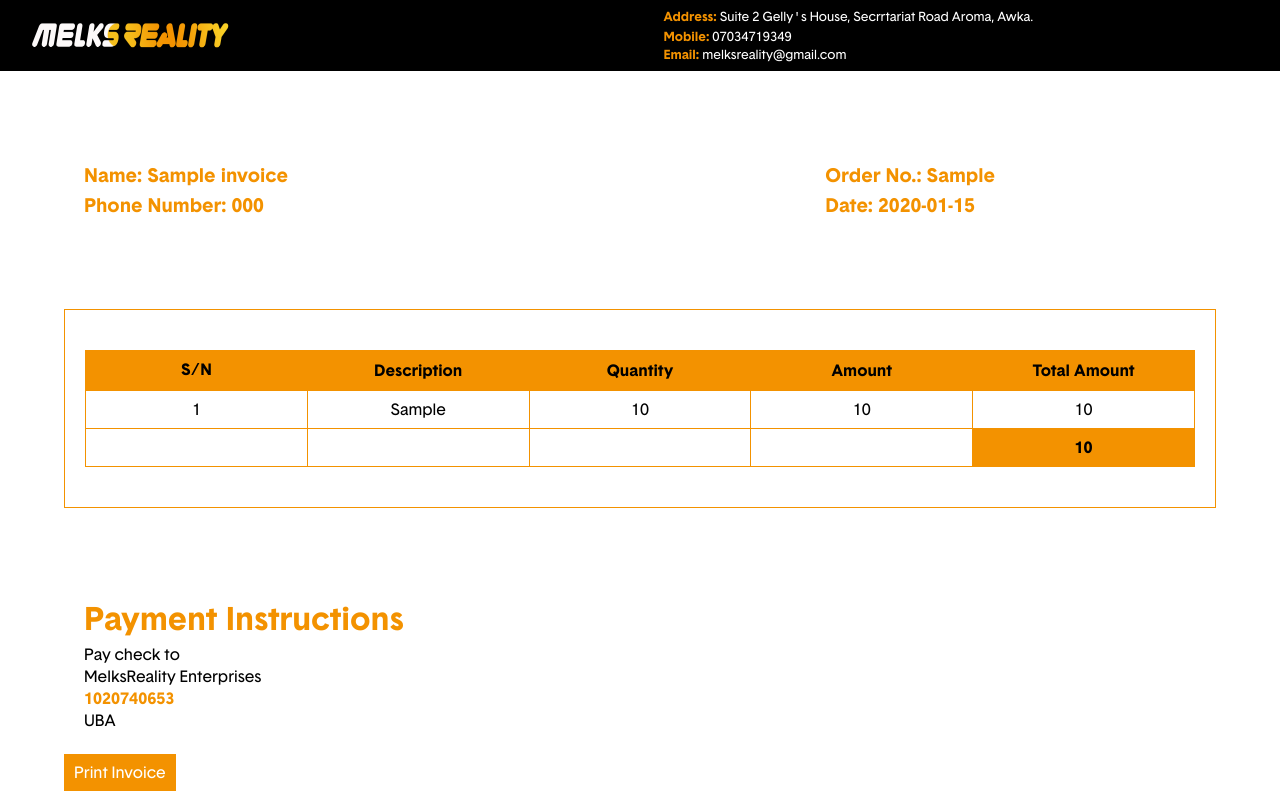
After one commit to Obinabo/Invoice-generator, a PHP site: the page made by invoice.php in a window 1280 px wide. The commit adds this page. Run offline with PHP 8.4, Linux system fonts and the light colour scheme; the visitor is signed in with stand-in values (Sample User, id 1); tables that the repository leaves empty or names only in its code hold one stand-in row (values such as "Sample post").

Commit message:
Second Commit
Still Remaining The Actions Button and Logout Page

```diff
--- /dev/null
+++ b/app/config.php
@@ -0,0 +1,16 @@
+<?php
+define('DB_HOST', 'localhost');
+define('DB_USER', 'wally');
+define('DB_NAME', 'invoice');
+define('DB_PASS', 'Obinabo1995');
+
+$con = @mysqli_connect(DB_HOST, DB_USER, DB_PASS);
+if (!$con){
+    echo "Error connecting to database";
+}else{
+    mysqli_select_db($con, DB_NAME);
+}
+if(phpversion() < 8.0){
+    exit('PHP Version 8 Required');
+}
+?>
--- a/assets/css/styles.css
+++ b/assets/css/styles.css
@@ -1,5 +1,10 @@
 *{
     box-sizing: border-box;
+    margin: 0;
+    padding: 0;
+}
+html, body, p, h1, div, span, table, tbody, tr, th, td, article, aside, figcaption, figure, footer, header, hgroup, menu, nav,
+section, summary, time, mark, audio, video, ul, li{
     margin: 0;
     padding: 0;
 }
@@ -15,6 +20,23 @@
     font-weight: normal;
     font-style: normal;
 }
+body{
+    background:rgb(7, 7, 7);
+    background-image: linear-gradient(180deg,  rgb(20, 19, 22) 20%, rgb(7, 7, 7) 80% );
+    background-repeat: no-repeat;
+    background-size: cover;
+    width: 100%;
+    color: rgb(255, 255, 255);
+    font-family: baset, 'Courier New', Courier, monospace;
+    font-size: 1em;
+}
+#body{
+    background:rgb(255, 255, 255);
+    width: 100%;
+    color: rgb(0, 0, 0);
+    font-family: baset, 'Courier New', Courier, monospace;
+    font-size: 1em;
+}
 h1{
     font-size: 2em;
     color: rgb(243, 146, 0);
@@ -26,12 +48,15 @@ h2{
     margin: 10px auto;
 }
 a{
+    color: #fff;
     text-decoration: none;
-    color: var(--purple);
+}
+p{
+    margin: 5px 0px;
 }
 a:hover{
     text-decoration: none;
-    color: rgb(255, 255, 255);
+    color: rgb(243, 146, 0);
 }
 .login-footer{
     font-size: 0.8em;
@@ -39,7 +64,7 @@ a:hover{
     margin: 10px auto;
 }
 .error{
-    max-width: 400px;
+    width: 100%;
     background: transparent;
     border: 1px solid rgb(230, 1, 1);
     color: rgb(230, 1, 1);
@@ -55,16 +80,7 @@ a:hover{
     font-weight: bold;
     padding: 15px;
     margin: 0 auto;
-}
-body{
-    background:rgb(7, 7, 7);
-    background-image: linear-gradient(180deg,  rgb(20, 19, 22) 20%, rgb(7, 7, 7) 80% );
-    background-repeat: no-repeat;
-    background-size: cover;
-    width: 100%;
-    color: rgb(255, 255, 255);
-    font-family: baset, 'Courier New', Courier, monospace;
-    font-size: 1em;
+    text-align: center;
 }
 #logo{
     width: 150px;
@@ -73,9 +89,9 @@ body{
     background: transparent;
 
 }
-input[type="text"], input[type="email"], input[type="password"] {
+input[type="text"], input[type="email"], input[type="password"], input[type="number"]{
     width: 100%;
-    border: 1.5px solid #f39200;
+    border: 2px solid #f39200;
     border-radius: 5px;
     margin: 10px auto;
     height: 50px;
@@ -84,7 +100,7 @@ input[type="text"], input[type="email"], input[type="password"] {
     font-size: 1.3em;
     padding: 5px 10px;
 }
-input[type="text"]:focus, input[type="email"]:focus, input[type="password"]:focus {
+input[type="text"]:focus, input[type="email"]:focus, input[type="password"]:focus, input[type="number"]:focus{
     outline: 2px solid rgb(250, 209, 38);
     border-radius: 5px;
     color: #fff;
@@ -110,7 +126,6 @@ input[type="submit"]:hover{
     color: #fff;
     border-radius: 5px;
 }
-
 /********************** Homepage Flex Section ***************/
 .main-container{
     max-width: 90%;
@@ -138,6 +153,7 @@ input[type="submit"]:hover{
     border: 1.5px solid #f39200;
     border-radius: 10px;
     background: rgba(0, 0, 0, 0.706);
+    text-align: center;
 }
 .login-container h1{
     color:rgb(250, 209, 38);
@@ -152,5 +168,174 @@ input[type="submit"]:hover{
 
 /********************** User Profile Section ***************/
 header{
+    background-color: rgb(0, 0, 0);
+    padding: 5px 30px;
+    width: 100%;
+    display: flex;
+    flex-flow: row wrap;
+    justify-content: space-around;
+    align-items: center;
+    color: #fff;
+    z-index: 10;
+}
+header .logo{
+    flex: 2 1 200px;
+    align-self: center;
+    margin-right: auto;
 
+    width: 150px;
+    height: 60px;
 }
+/*header .navmenu{
+
+}*/
+header .navmenu i{
+    font-size: 1.3em;
+}
+header .navmenu a{
+    text-decoration: none;
+    color:rgb(255, 255, 255);
+}
+header .navmenu a:hover{
+    text-decoration: none;
+    color:rgb(243, 146, 0);
+}
+header .address{
+    flex: 1 1 auto;
+    align-self: center;
+    font-size: 1em;
+    text-align: left;
+}
+header .address p{
+    font-size: 0.8em;
+    margin: 5px 0px;
+}
+.yellow{
+    color:#f39200;
+    font-weight: bold;
+}
+.yellow-bg{
+    background:#f39200;
+    font-weight: bold;
+}
+footer{
+    background-color: #f39200;
+    color: rgb(0, 0, 0);
+    flex-flow: row wrap;
+    font-size: 0.5em;
+}
+.table-container{
+    max-width: 90%;
+    margin: 5% auto;
+    background: transparent;
+    border: 1px solid rgb(243, 146, 0);
+    padding: 20px;
+}
+.table-container:hover{
+    box-shadow: -2px 4px 10px rgb(44, 44, 44);
+}
+table{
+    border-collapse: collapse;
+    border-spacing: 0;
+    width: 100%;
+    text-align: left;
+    margin: 20px auto;
+    overflow: scroll;
+}
+th, td{
+    padding: 10px;
+    width: 150px;
+    text-align: center;
+    border: 1px solid #f39200;
+}
+th{
+    background-color: #f39200;
+}
+/*tr:nth-of-type(odd){
+    background-color:rgb(20, 19, 22);
+}
+tr:nth-of-type(odd){
+    background-color:rgb(0, 0, 0);
+}*/
+.table-button{
+    padding: 10px;
+    background-color: #f39200;
+    color:rgb(255, 255, 255);
+    width:fit-content;
+    margin: 40px 0px 40px 0%;
+    transition: 1s;
+}
+.table-button:hover{
+    background-color: transparent;
+    color:#f39200;
+    border: 1px solid #f39200;
+}
+/************************** Create user styles **************************/
+.create-container{
+    display: flex;
+    flex-flow: row nowrap;
+    align-content: center;
+    max-width: 90%;
+    margin: 5% auto;
+    padding: 20px;
+    background: transparent;
+}
+.create-container .left{
+    flex: 2 1;
+    text-align: left;
+}
+.create-container .right{
+    flex: 1 1;
+    text-align: left;
+}
+.create-container .left h1{
+    color:rgb(243, 146, 0);
+    font-size: 1.2em;
+    font-weight: bold;
+    margin: 10px 0px;
+}
+.create-container .right h1{
+    color:rgb(243, 146, 0);
+    font-size: 1.2em;
+    font-weight: bold;
+    margin: 10px 0px;
+}
+.company-details{
+    display: flex;
+    flex-flow: row nowrap;
+    align-content: center;
+    max-width: 90%;
+    margin: 10px auto;
+    padding: 20px;
+    background: transparent;
+}
+
+.company-details .left{
+    flex: 1 1 auto;
+    text-align: left;
+    max-width: 450px;
+}
+.company-details .right{
+    flex: 1 1 auto;
+    text-align: left;
+    max-width: 600px;
+}
+.company-details .right h1{
+    color:rgb(243, 146, 0);
+    font-size: 1.2em;
+    font-weight: bold;
+    margin: 10px 0px;
+}
+.button{
+    padding: 10px;
+    background-color: #f39200;
+    color:rgb(255, 255, 255);
+    width:fit-content;
+    margin: 40px 0px 40px 5%;
+    transition: 1s;
+}
+.button:hover{
+    background-color: transparent;
+    color:#f39200;
+    border: 1px solid #f39200;
+}
--- a/assets/js/index.js
+++ b/assets/js/index.js
@@ -0,0 +1,3 @@
+function printPage() {
+    window.print();
+}
--- /dev/null
+++ b/include/head.php
@@ -0,0 +1,14 @@
+<!DOCTYPE html>
+<html lang="en">
+<head>
+    <meta charset="UTF-8">
+    <meta http-equiv="X-UA-Compatible" content="IE=edge">
+    <meta name="viewport" content="width=device-width, initial-scale=1.0">
+    <meta name="description" content="Generate invoice for every payment made">
+    <!--  -->
+    <link rel="stylesheet" href="assets/css/styles.css">
+    <link rel="icon" href="assets/img/Melks logo.png">
+    <link rel="stylesheet" href="https://cdnjs.cloudflare.com/ajax/libs/font-awesome/6.2.0/css/all.min.css"/>
+    <!--<link rel="stylesheet" type="text/css" href="assets/fonts/fontawesome-free-6.2.0-web/css/all.css">-->
+    <title><?php $title ?></title>
+</head>
--- /dev/null
+++ b/include/nav.php
@@ -0,0 +1,6 @@
+<body>
+    <header>
+       <div class="logo"><img src="assets/img/Melks.png" alt="Melks Logo" width="200px" height="60px"></div>
+       <div class="navmenu"><a href=""><i class="fa-regular fa-user"></i></a></div>
+       <div class="navmenu"></div>
+    </header>
--- /dev/null
+++ b/invoice.php
@@ -0,0 +1,85 @@
+<?php
+session_start();
+include "app/config.php";
+$title = 'Preview Invoice';
+include 'include/head.php';
+if (isset($_GET['id']) ) { // From view_users.php
+ 	 $order_no = $_GET['id'];
+ }elseif(isset($_SESSION['order_no'])){
+    $order_no = $_SESSION['order_no'];
+   }else{
+    header("location: index.php");
+   }
+
+   $stmtq = "SELECT cname, phone, item, quantity, amount, tamount, order_no, date FROM invoice WHERE order_no = ?";
+   $stmt = mysqli_prepare($con, $stmtq);
+   mysqli_stmt_bind_param($stmt, 's', $order_no);
+   mysqli_stmt_execute($stmt);
+
+   $r = mysqli_stmt_get_result($stmt);
+
+   if($row = mysqli_fetch_assoc($r)){ ?>
+
+
+
+
+<body id="body">
+    <header>
+        <div class="logo"><img src="assets/img/Melks.png" alt="Melks Logo" width="200px" height="60px"></div>
+        <div class="address">
+            <p><span class="yellow">Address:</span> Suite 2 Gelly's House, Secrrtariat Road Aroma, Awka.</p>
+            <p><span class="yellow">Mobile:</span> 07034719349</p>
+            <p><span class="yellow">Email:</span> melksreality@gmail.com</p>
+        </div>
+    </header>
+    <div class="create-container">
+        <div class="left">
+            <h1>Name: <?php echo $row['cname'] ?></h1>
+            <h1>Phone Number: <?php echo $row['phone'] ?></h1>
+        </div>
+        <div class="right">
+            <h1>Order No.: <?php echo $row['order_no'] ?> </h1>
+            <h1>Date: <?php echo date('Y-m-d', strtotime($row['date'])) ?></h1>
+        </div>
+    </div>
+    <div class="table-container">
+        <table>
+            <tr>
+            <th>S/N</th>
+            <th>Description</th>
+            <th>Quantity</th>
+            <th>Amount</th>
+            <th>Total Amount</th>
+            </tr>
+            <tr>
+                <td>1</td>
+                <td><?php echo $row['item'] ?></td>
+                <td><?php echo $row['quantity'] ?></td>
+                <td><?php echo $row['amount'] ?></td>
+                <td><?php echo $row['tamount'] ?></td>
+            </tr>
+            <tr>
+                <td></td>
+                <td> </td>
+                <td> </td>
+                <td></td>
+                <td class="yellow-bg"><?php echo $row['tamount'] ?></td>
+            </tr>
+        </table>
+
+
+    </div>
+    <div class="company-details">
+        <div class="left">
+            <h1>Payment Instructions</h1>
+            <p>Pay check to</p>
+            <p>MelksReality Enterprises</p>
+            <p class="yellow">1020740653</p>
+            <p>UBA</p>
+        </div>
+    </div>
+    <a href="" onclick="printPage()" class="button">Print Invoice</a>
+<script src="assets/js/index.js"></script>
+</body>
+</html>
+<?php   } ?>
```
Also changed, not shown: app/func.inc.php (added, +14 -0 lines), create.php (added, +106 -0 lines), index.html (deleted, +0 -27 lines), index.php (added, +68 -0 lines), register.html (deleted, +0 -40 lines), register.php (added, +87 -0 lines), user.php (added, +59 -0 lines), create.html (deleted), user.html (deleted).
